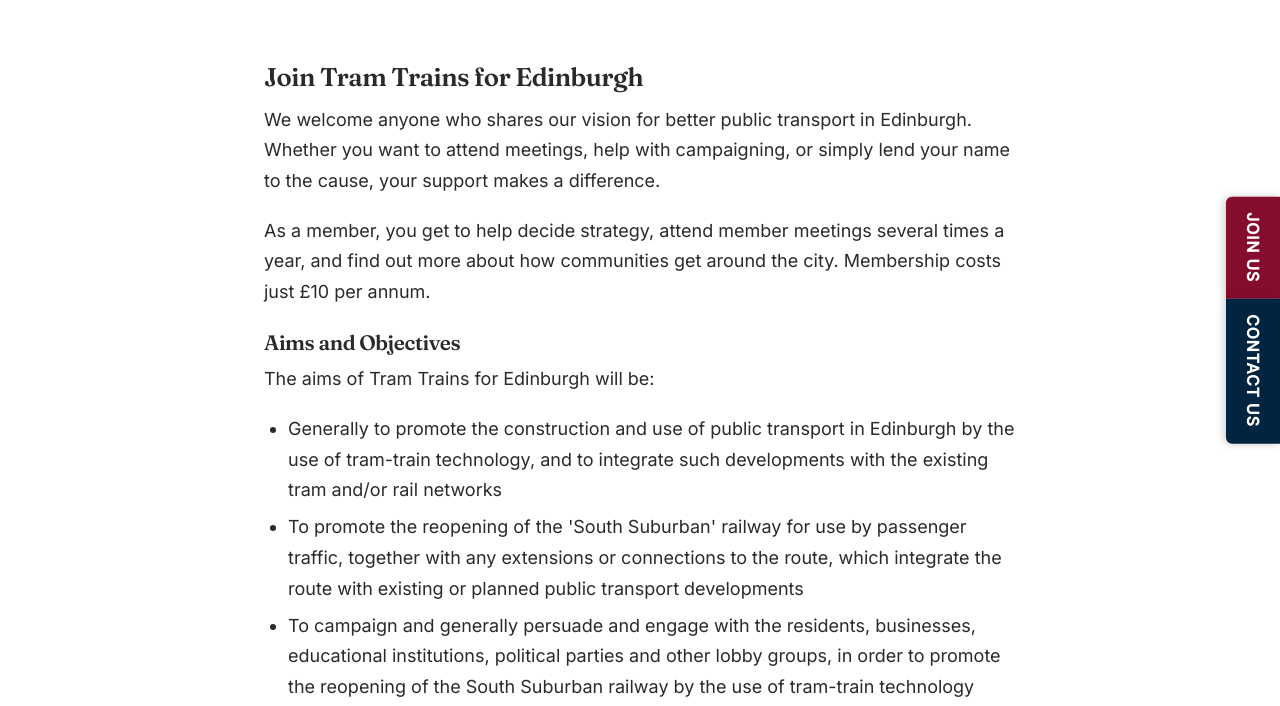
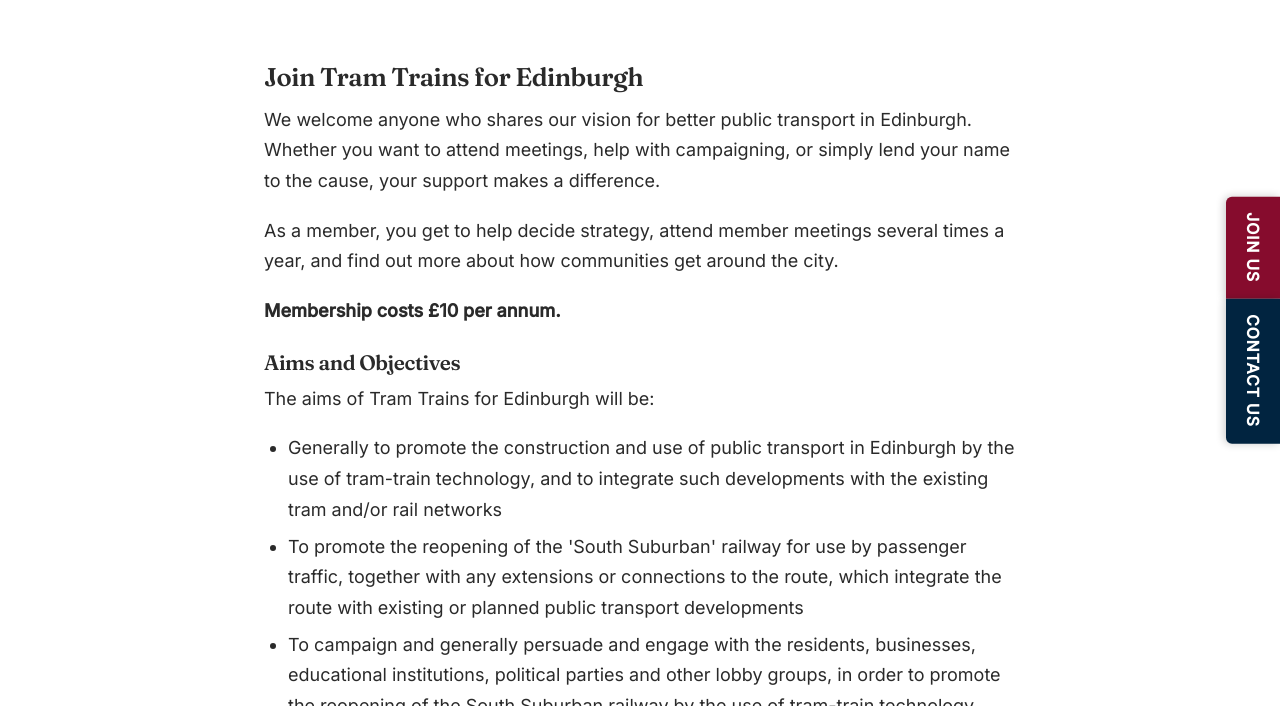
Before and after one commit to Tram-Trains-for-Edinburgh/tram-trains, an Eleventy site: page pf-site/src/pages/join.md in a window 1280 px wide. Shown: the part 80-786 px from the top of the page. Built offline with nearby package versions, Linux system fonts and the light colour scheme; Eleventy itself is replaced by a stand-in of ours; files that its build step writes are made by us from their sources.

Commit message:
added emphasis to joining cost

```diff
--- a/pf-site/src/pages/join.md
+++ b/pf-site/src/pages/join.md
@@ -8,7 +8,9 @@ permalink: /join/
 
 We welcome anyone who shares our vision for better public transport in Edinburgh. Whether you want to attend meetings, help with campaigning, or simply lend your name to the cause, your support makes a difference.
 
-As a member, you get to help decide strategy, attend member meetings several times a year, and find out more about how communities get around the city. Membership costs just £10 per annum.
+As a member, you get to help decide strategy, attend member meetings several times a year, and find out more about how communities get around the city.
+
+**Membership costs £10 per annum.**
 
 ### Aims and Objectives
 
```
